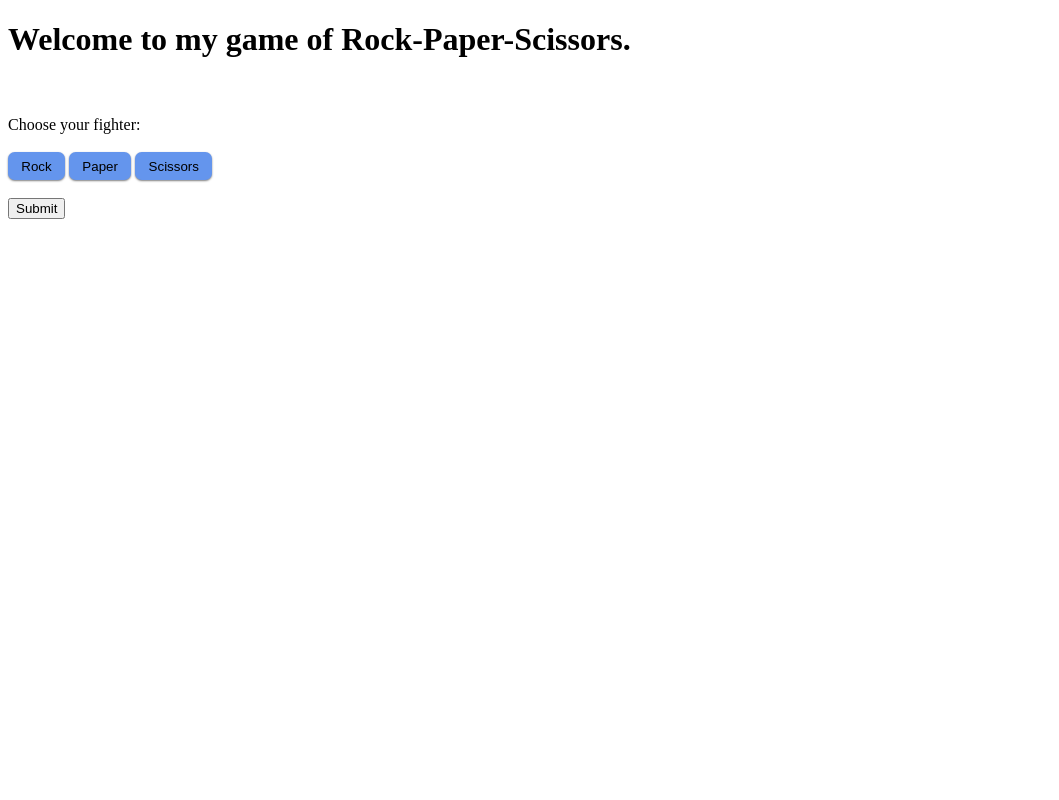
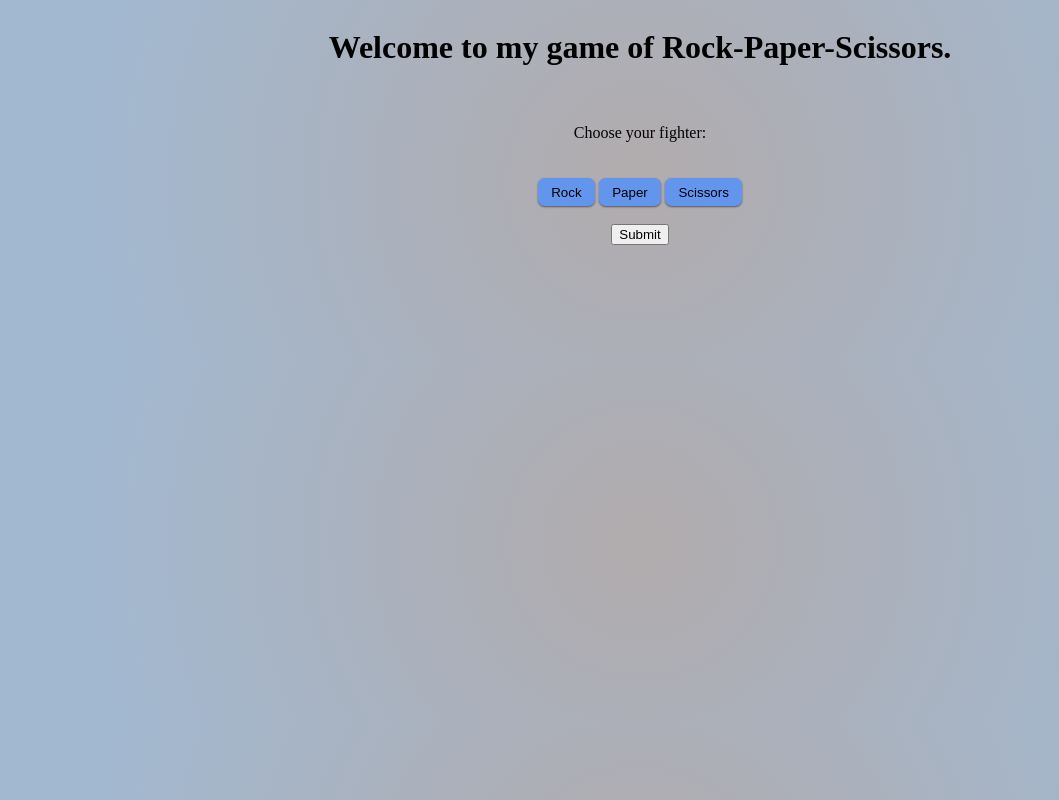
Before and after one commit to polpopesq/Rock-Paper-Scissors, a plain HTML site: page index.html in a window 1280 px wide. Shown: the whole page, without its empty margins (0-1059 px from the left). Drawn offline with Linux system fonts and the light colour scheme.

Commit message:
add little style

```diff
--- a/index.html
+++ b/index.html
@@ -11,9 +11,11 @@
     <h1>Welcome to my game of Rock-Paper-Scissors.</h1>
     <br><br>
         <label for="fname">Choose your fighter:</label> <br><br>
+        <div class="choices-container">
         <button type="button" class="btn rock">Rock</button>
         <button type="button" class="btn paper">Paper</button>
         <button type="button" class="btn scissors">Scissors</button> <br><br>
+        </div>
         <button type="submit">Submit</button>
         <br><br>
         <div id="player-choice"></div>
--- a/styles.css
+++ b/styles.css
@@ -12,4 +12,17 @@
     top: 2px;
     left: 1px;
     box-shadow: none;
-  }
+}
+
+body {
+    background: rgb(177,172,174);
+    background: radial-gradient(circle, rgba(177,172,174,1) 3%, rgba(162,184,208,1) 83%);
+    display: flex;
+    justify-content: center;
+    align-items: center;
+    flex-direction: column;
+}
+
+h1 {
+    color:
+}
```
Also changed, not shown: images/better_paper.png (added), images/paper.jpg (added), images/people-playing-paper-rock-scissors-royalty-free-illustration-1583269312.jpg (added), images/scissors.png (added), 1 other file.
